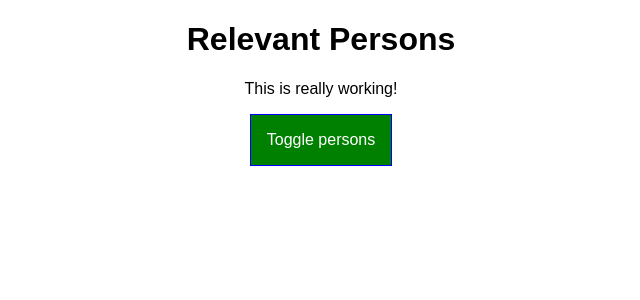
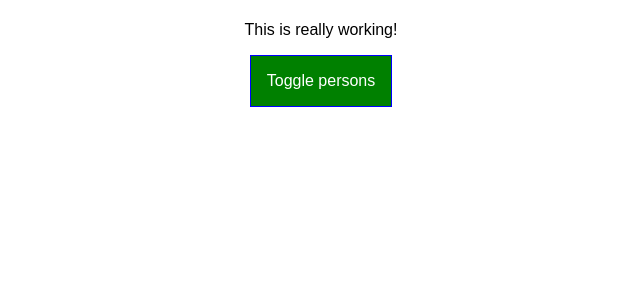
Before and after one commit to MikeKowalsky/react-project, a React app: page / in a window 1280 px wide. Shown: the top 300 px of the page, without its empty margins (319-959 px from the left). Built offline with nearby package versions, Linux system fonts and the light colour scheme.

Commit message:
hoc sec approach

```diff
--- a/src/components/Persons/Person/Person.js
+++ b/src/components/Persons/Person/Person.js
@@ -1,7 +1,8 @@
 import React, { Component } from 'react';
 
 import classes from './Person.css';
-import WithClass from '../../../hoc/WithClass';
+import Aux from '../../../hoc/Aux';
+import withAClass from '../../../hoc/withAClass';
 
 // in input -> binding is in both ways, value change the state,
 // we listen the changes - onChange we update the state,
@@ -10,13 +11,13 @@ import WithClass from '../../../hoc/WithClass';
 class Person extends Component {
 	render(){
 		return (
-			<WithClass classes={classes.Person}>
+			<Aux>
 				<p onClick = {this.props.click}>I'm {this.props.name} and I'm {this.props.age} years old.</p>
 				<p>{this.props.children}</p>
 				<input type="text" onChange={this.props.changed} value={this.props.name}/>
-			</WithClass>
+			</Aux>
 		)
 	}
 }
 
-export default Person;
+export default withAClass(Person, classes.Person);
--- a/src/containers/App.js
+++ b/src/containers/App.js
@@ -3,7 +3,8 @@ import React, { Component } from 'react';
 import classes from './App.css';
 import Persons from '../components/Persons/Persons';
 import Cockpit from '../components/Cockpit/Cockpit';
-import WithClass from '../hoc/WithClass';
+import Aux from '../hoc/Aux';
+import withAClass from '../hoc/withAClass';
 
 class App extends Component {
 
@@ -71,14 +72,14 @@ class App extends Component {
 
     return (
       // <StyleRoot>
-        <WithClass classes={classes.App}>
+        <Aux>
           <Cockpit
             appTitle={this.props.title}
             showPersons={this.state.showPersons}
             persons={this.state.persons}
             clicked={this.togglePersonsHandler}/>
           {persons}
-        </WithClass>
+        </Aux>
       // </StyleRoot>
     );
     // return React.createElement('div', {className: 'App'}, React.createElement('h1', null, 'I\'m a React App!!!!'));
@@ -86,4 +87,4 @@ class App extends Component {
 }
 
 // export default Radium(App);
-export default App;
+export default withAClass(App, classes.App);
--- a/src/hoc/withAClass.js
+++ b/src/hoc/withAClass.js
@@ -2,7 +2,7 @@ import React from 'react';
 
 const withAClass = (WrappedComponent, className) => {
 	return (props) => (
-		<div>
+		<div className={className}>
 			<WrappedComponent />
 		</div>
 	);
```
